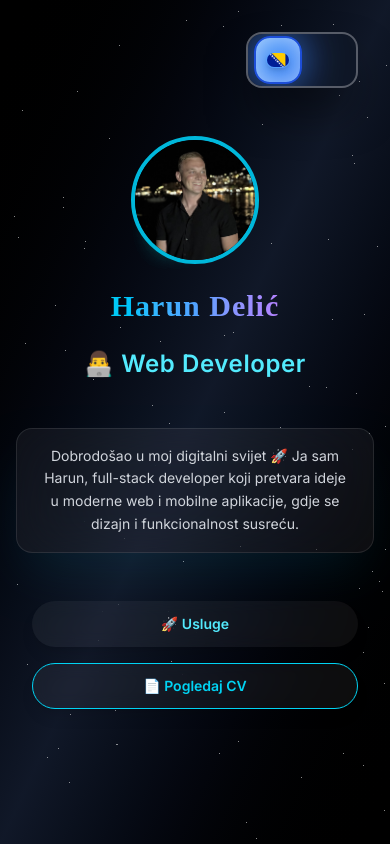
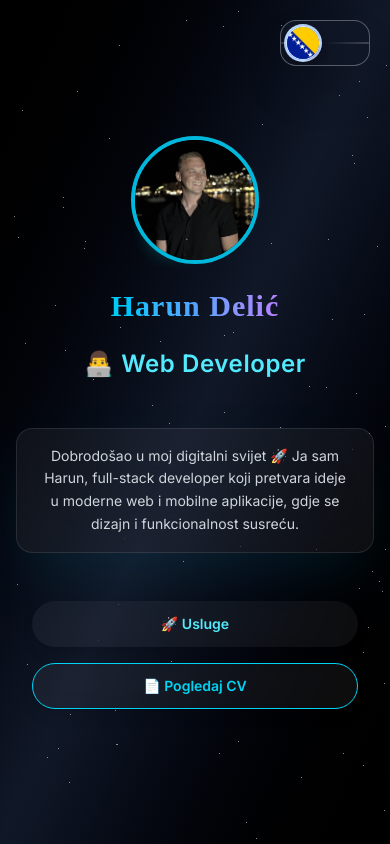
Before and after one commit to nuraH0/HarunDelicCv, a Next.js app: page / in a window 390 px wide. Built offline with nearby package versions, Linux system fonts and the light colour scheme.

Commit message:
Perfect iPhone toggle + fixed positioning

```diff
--- a/app/page.tsx
+++ b/app/page.tsx
@@ -304,7 +304,7 @@ export default function Home() {
   } as const;
 
   return (
-    <div className="relative min-h-screen flex flex-col font-sans text-white overflow-hidden bg-gradient-to-br from-black via-gray-900 to-black">
+    <div className="relative min-h-screen flex flex-col font-sans text-white **overflow-y-auto** bg-gradient-to-br from-black via-gray-900 to-black">
       {/* PREMIUM PRELOADER */}
       <AnimatePresence>
         {!isFullyLoaded && (
@@ -396,48 +396,49 @@ export default function Home() {
       </AnimatePresence>
 
       {/* Language toggle */}
-{/* Language toggle - NAJVIŠI Z-INDEX! */}
+
 {isLoaded && (
-  <div className="fixed top-4 right-4 z-[999] px-4 pt-4 flex items-start gap-2 pointer-events-auto">
+  <div className="fixed top-3 right-3 z-[999] p-2">
     <div
-      className="w-28 h-14 sm:w-32 sm:h-16 bg-gray-900/95 rounded-2xl sm:rounded-3xl p-1.5 sm:p-2 shadow-2xl shadow-black/70 border-2 sm:border-4 border-white/30 backdrop-blur-2xl relative overflow-hidden group hover:shadow-[0_0_40px_rgba(6,182,212,0.6)] transition-all duration-400 hover:scale-105 cursor-pointer select-none touch-manipulation"
+      className="w-[90px] h-[46px] bg-gray-900/95 backdrop-blur-2xl rounded-2xl p-[4px] shadow-2xl border border-white/30 relative cursor-pointer group hover:shadow-cyan-500/30 overflow-hidden select-none"
       onClick={toggleLanguage}
     >
+      {/* PUNI KRUG ZASTAVE - SVE SAVRŠENO CENTRIRANO */}
       <motion.div
-        className="absolute top-1/2 -translate-y-1/2 left-1.5 w-12 h-12 sm:w-14 sm:h-14 sm:left-2 rounded-2xl sm:rounded-3xl shadow-2xl sm:shadow-3xl shadow-gray-500/70 backdrop-blur-2xl border-2 sm:border-4 flex items-center justify-center drop-shadow-2xl ring-2 sm:ring-4 ring-white/40 z-[1000]"
+        className="w-[38px] h-[38px] absolute top-[50%] left-[50%] -translate-x-[50%] -translate-y-[50%] bg-gradient-to-br rounded-full shadow-[0_8px_20px_rgba(0,0,0,0.5)] z-10 border-2 border-white/60 flex items-center justify-center backdrop-blur-xl"
         animate={{
-          background:
-            language === 'bs'
-              ? 'linear-gradient(135deg, #60a5fa 0%, #3b82f6 100%)'
-              : 'linear-gradient(135deg, #fde68a 0%, #eab308 100%)',
-          borderColor: language === 'bs' ? '#1d4ed8' : '#d97706',
-          boxShadow:
-            language === 'bs'
-              ? '0 0 40px rgba(59,130,246,0.9), inset 0 0 20px rgba(255,255,255,0.5)'
-              : '0 0 40px rgba(234,179,8,0.9), inset 0 0 20px rgba(255,255,255,0.5)',
+          translateX: language === 'bs' ? "-22px" : "22px",
+          background: language === 'bs'
+            ? "linear-gradient(135deg, #60a5fa 0%, #3b82f6 70%, #1e3a8a 100%)"
+            : "linear-gradient(135deg, #fbbf24 0%, #f59e0b 70%, #b45309 100%)"
         }}
-        transition={{ type: 'spring', stiffness: 700, damping: 28 }}
-        whileHover={{ scale: 1.1 }}
-        style={{ cursor: 'pointer' }}
+        transition={{
+          translateX: { type: "spring", stiffness: 450, damping: 28 },
+          background: { duration: 0.3 }
+        }}
+        whileHover={{ scale: 1.08, y: -2 }}
+        whileTap={{ scale: 0.96 }}
       >
+        {/* PUNA ZASTAVA - popunjava CEIJI KRUG */}
         <img
           src={language === 'bs' ? '/bosna.png' : '/engleska.png'}
-          alt={language === 'bs' ? 'Bosanski' : 'English'}
-          className={`w-6 h-4 sm:w-8 sm:h-5 rounded-lg shadow-md overflow-hidden border object-cover ${
-            language === 'bs' ? 'border-blue-400/70' : 'border-yellow-400/70'
-          }`}
-          onError={(e: React.SyntheticEvent<HTMLImageElement>) => {
+          alt={language === 'bs' ? '🇧🇦' : '🇬🇧'}
+          className="w-full h-full rounded-full object-cover shadow-inner border border-white/80"
+          onError={(e) => {
             const target = e.target as HTMLImageElement;
-            target.src =
-              language === 'bs'
-                ? 'https://flagcdn.com/24x18/ba.png'
-                : 'https://flagcdn.com/24x18/gb.png';
+            target.src = language === 'bs'
+              ? 'https://flagcdn.com/w40/ba.png'
+              : 'https://flagcdn.com/w40/gb.png';
           }}
         />
       </motion.div>
+
+      {/* SUBTILNA TRACA */}
+      <div className="absolute inset-0 bg-gradient-to-r from-white/20 via-transparent/50 to-white/20 h-[2px] top-[50%] -translate-y-1/2 rounded-full" />
     </div>
   </div>
 )}
+
 
 
       {/* FULLSCREEN Canvas */}
```
